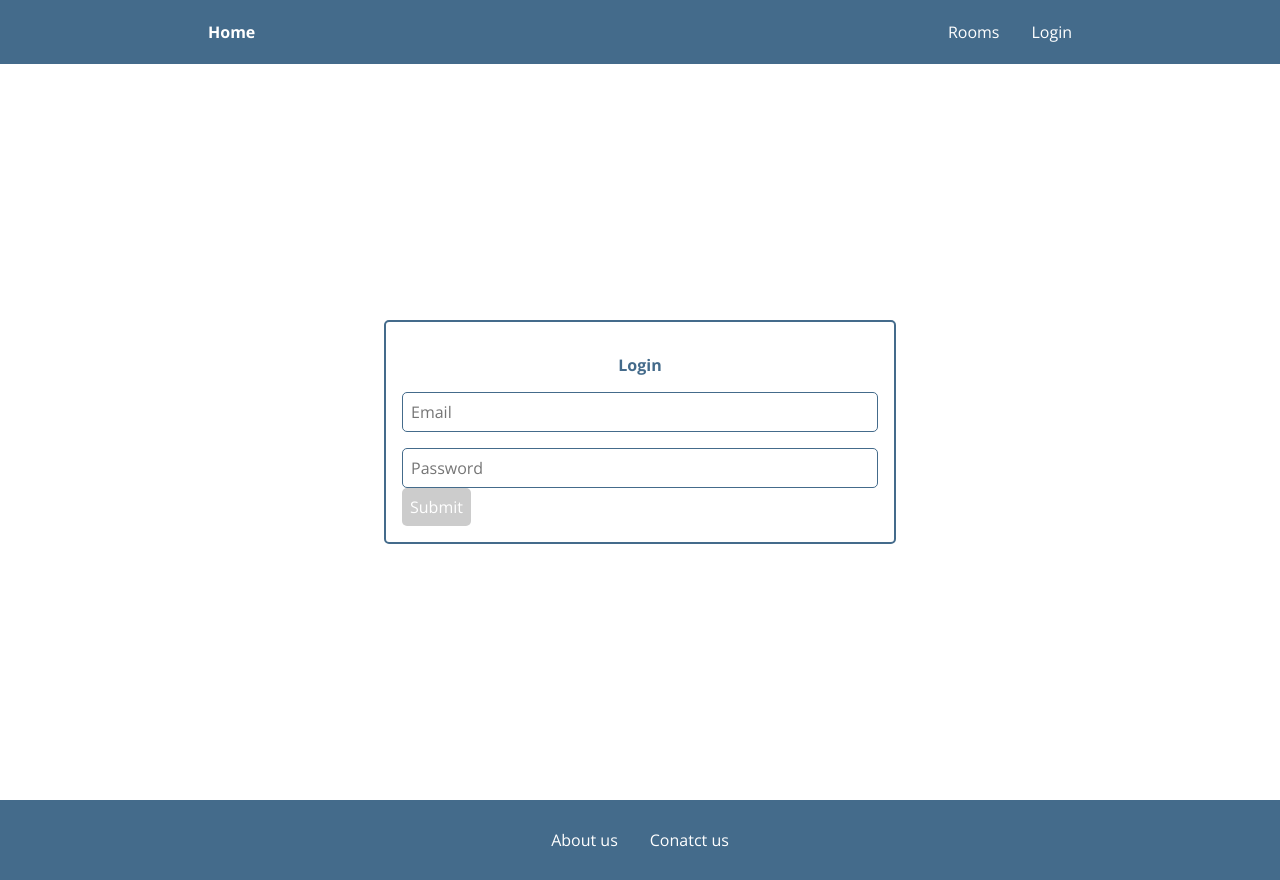
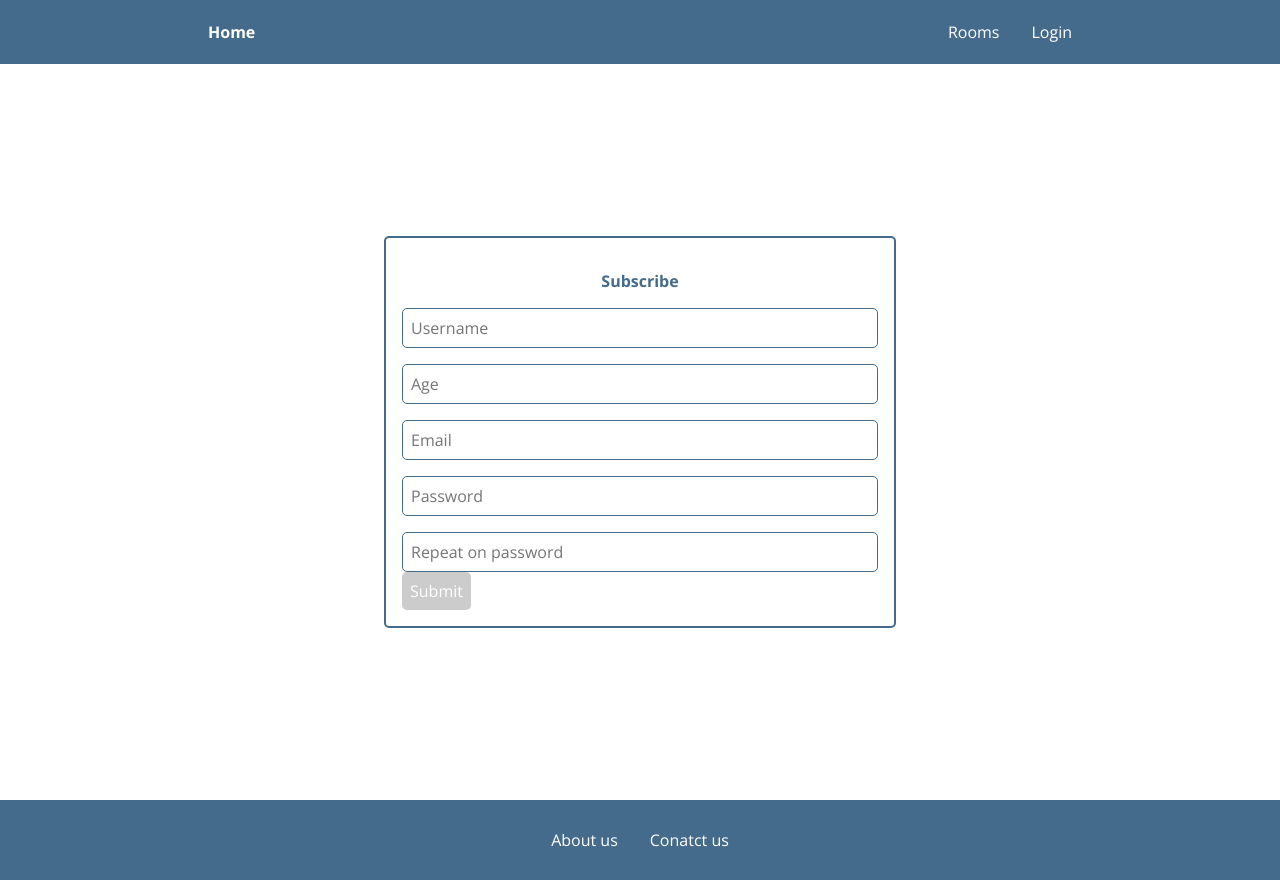
Before and after one commit to ariyeb/react-course, a React (Create React App) app: page / in a window 1280 px wide. Built offline with nearby package versions, Linux system fonts and the light colour scheme.

Commit message:
subscribe form

```diff
--- a/src/components/login/LoginPage.js
+++ b/src/components/login/LoginPage.js
@@ -1,11 +1,13 @@
 import React from "react";
-import LoginForm from "./LoginForm";
+// import LoginForm from "./LoginForm";
+import SubscribeForm from "./SubscribeForm";
 
 const LoginPage = () => {
 	return (
 		<div className="login-page">
 			<div className="login-page__form">
-				<LoginForm />
+				{/* <LoginForm /> */}
+				<SubscribeForm />
 			</div>
 		</div>
 	);
--- /dev/null
+++ b/src/components/login/SubscribeForm.js
@@ -0,0 +1,153 @@
+import React, { useState } from 'react';
+import validator from 'validator';
+
+const SubscribeForm = () => {
+    const [inputClasses, setInputClasses] = useState(["", "", "", "", ""]);
+    const [invalidMessages, setInvalidMessages] = useState(["", "", "", "", ""]);
+    const [validInputs, setValidInputs] = useState([false, false, false, false, false]);
+    const [email, setEmail] = useState("");
+    const [age, setage] = useState("");
+    const [password, setPassword] = useState("");
+    const [username, setUsername] = useState("");
+
+    const isFormInvalid = () => {
+        return validInputs.includes(false);
+    };
+
+    const validateInput = (
+        value,
+        inputindex,
+        isValueValidFunc,
+        setValue,
+        missingValueMessage,
+        invalidValueMessage
+    ) => {
+        const setStateOfInputs = (message, inputClass, isvalidInput) => {
+            const newInavlidMessages = [...invalidMessages];
+            const newInputClasses = [...inputClasses];
+            const newValidInputs = [...validInputs];
+            newInavlidMessages[inputindex] = message;
+            setInvalidMessages(newInavlidMessages);
+            newInputClasses[inputindex] = inputClass;
+            setInputClasses(newInputClasses);
+            newValidInputs[inputindex] = isvalidInput;
+            setValidInputs(newValidInputs);
+        };
+
+        if (value.length > 0) {
+            if (isValueValidFunc(value)) {
+                setStateOfInputs("", "", true);
+                setValue(value);
+            } else {
+                setStateOfInputs(invalidValueMessage, "input-invalid", false);
+            }
+        } else {
+            setStateOfInputs(missingValueMessage, "input-invalid", false);
+        }
+    };
+
+    const onBlurUsername = (event) => {
+        const newUsername = event.target.value.trim();
+        const isUsenamevalid = (value) => {
+            return value.toLowerCase() !== "moshe";
+        };
+        validateInput(
+            newUsername,
+            0,
+            isUsenamevalid,
+            setUsername,
+            "You must enter username",
+            "Username could not be MOSHE!!!"
+        );
+    };
+
+    const onBlurAge = (event) => {
+        const newAge = event.target.value.trim();
+        const isAgeValid = (value) => {
+            return value > 11;
+        };
+        validateInput(
+            newAge,
+            1,
+            isAgeValid,
+            setage,
+            "You must enter your age",
+            "you are too young"
+        );
+    };
+
+    const onBlurEmail = (event) => {
+        const newEmail = event.target.value.trim();
+
+        validateInput(
+            newEmail,
+            2,
+            validator.isEmail,
+            setEmail,
+            "You must enter your email",
+            "Email invalid"
+        );
+    };
+
+    const onBlurPassword = (event) => {
+        const newPassword = event.target.value.trim();
+        const isPasswordValid = (value) => {
+            const passwordRegex = /^(?=.*\d)(?=.*[a-z])(?=.*[A-Z])(?=.*[a-zA-Z]).{6,}$/;
+            return passwordRegex.test(value);
+        };
+        validateInput(
+            newPassword,
+            3,
+            isPasswordValid,
+            setPassword,
+            "You must enter password",
+            "Password must contain capital and regular characters, numbers and must have at least 6 characters"
+        );
+    };
+
+    const onBlurPasswordRepeated = (event) => {
+        const passwordRepeated = event.target.value.trim();
+        const isPasswordRepeatedValid = (value) => {
+            return password === passwordRepeated;
+        };
+        validateInput(
+            passwordRepeated,
+            4,
+            isPasswordRepeatedValid,
+            () => { },
+            "You must enter again your password",
+            "The two passwords not identical"
+        );
+    };
+
+    const onSubmitform = (event) => {
+        event.preventDefault();
+        console.log("subscribeForm", {
+            username,
+            age,
+            email,
+            password
+        });
+    };
+
+    return (
+        <div className="login-form">
+            <h3>Subscribe</h3>
+            <form onSubmit={onSubmitform}>
+                <input placeholder="Username" className={inputClasses[0]} onBlur={onBlurUsername} />
+                {invalidMessages[0] !== "" && <div className="invalid-message">{invalidMessages[0]}</div>}
+                <input placeholder="Age" type="number" className={inputClasses[1]} onBlur={onBlurAge} />
+                {invalidMessages[1] !== "" && <div className="invalid-message">{invalidMessages[1]}</div>}
+                <input placeholder="Email" className={inputClasses[2]} onBlur={onBlurEmail} />
+                {invalidMessages[2] !== "" && <div className="invalid-message">{invalidMessages[2]}</div>}
+                <input type="passsword" placeholder="Password" className={inputClasses[3]} onBlur={onBlurPassword} />
+                {invalidMessages[3] !== "" && <div className="invalid-message">{invalidMessages[3]}</div>}
+                <input type="passsword" placeholder="Repeat on password" className={inputClasses[4]} onBlur={onBlurPasswordRepeated} />
+                {invalidMessages[4] !== "" && <div className="invalid-message">{invalidMessages[4]}</div>}
+                <button type="submit" disabled={isFormInvalid()}>Submit</button>
+            </form>
+        </div>
+    );
+};
+
+export default SubscribeForm;
```
